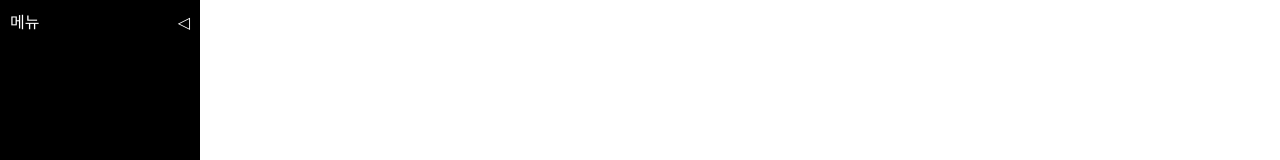
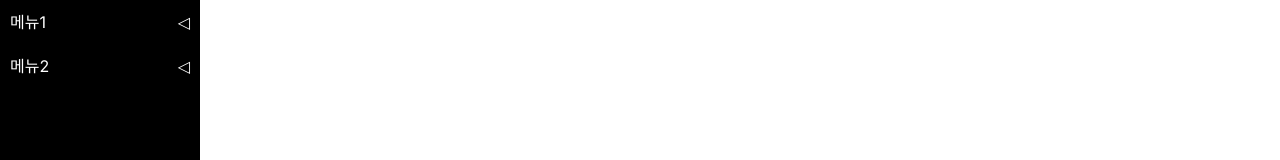
Before and after one commit to loevray/loevray-s-lab, a Next.js app: page / in a window 1280 px wide. Shown: the top 160 px of the page. Built offline with nearby package versions, Linux system fonts and the light colour scheme.

Commit message:
Feat: add useControlled

```diff
--- a/src/app/ui/Navigation.tsx
+++ b/src/app/ui/Navigation.tsx
@@ -47,7 +47,7 @@ const Navigation = () => {
     <nav className={`sticky top-0 h-screen w-20 ${currentBackgroundColor}`}>
       <Accordion>
         <Accordion.Summary>
-          메뉴
+          메뉴1
           {mappedRoutesStyleArray.map(([link, { name }]) => (
             <Accordion.Content key={link}>
               <Link href={link} className="text-white">
@@ -57,6 +57,14 @@ const Navigation = () => {
           ))}
         </Accordion.Summary>
       </Accordion>
+      <Accordion>
+        <Accordion.Summary>
+          메뉴2
+          <Accordion.Content>이동1</Accordion.Content>
+          <Accordion.Content>이동2</Accordion.Content>
+          <Accordion.Content>이동3</Accordion.Content>
+        </Accordion.Summary>
+      </Accordion>
     </nav>
   );
 };
```
Also changed, not shown: src/hooks/useControlled.tsx (added, +29 -0 lines).
